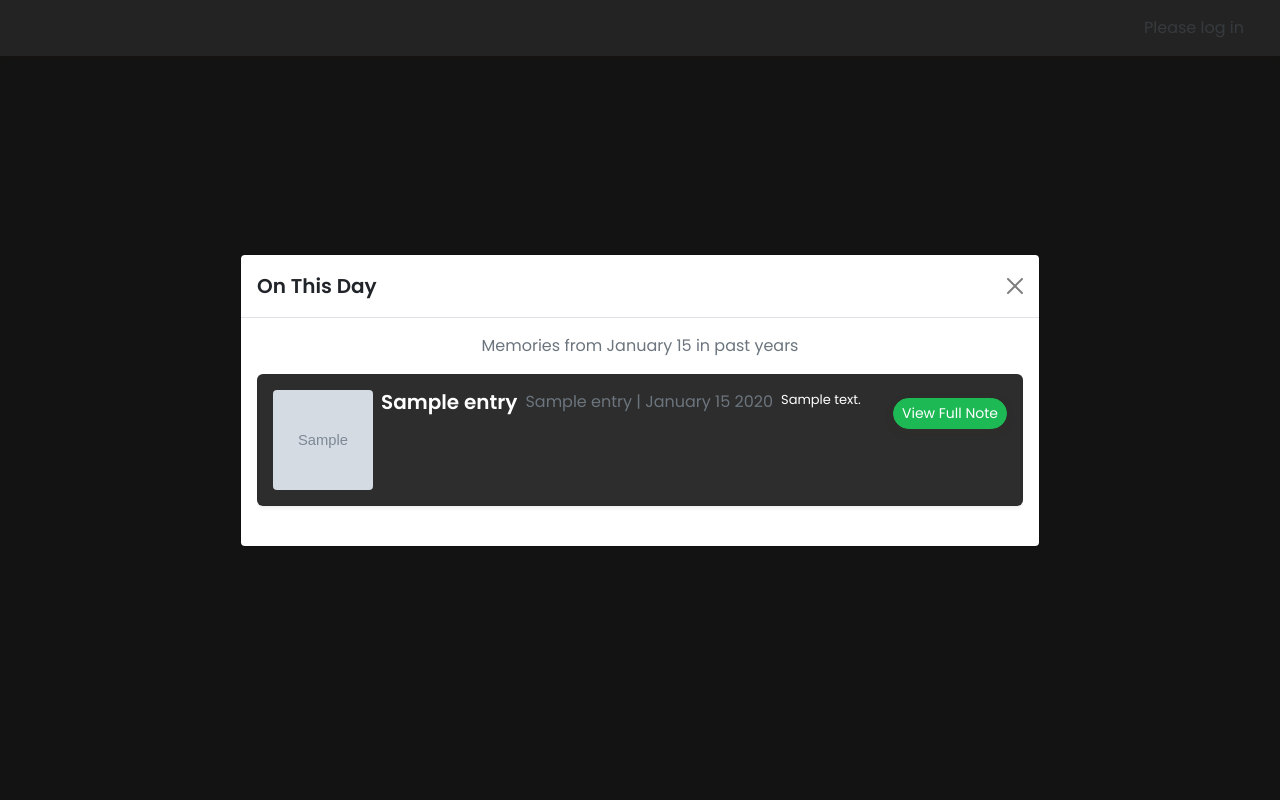
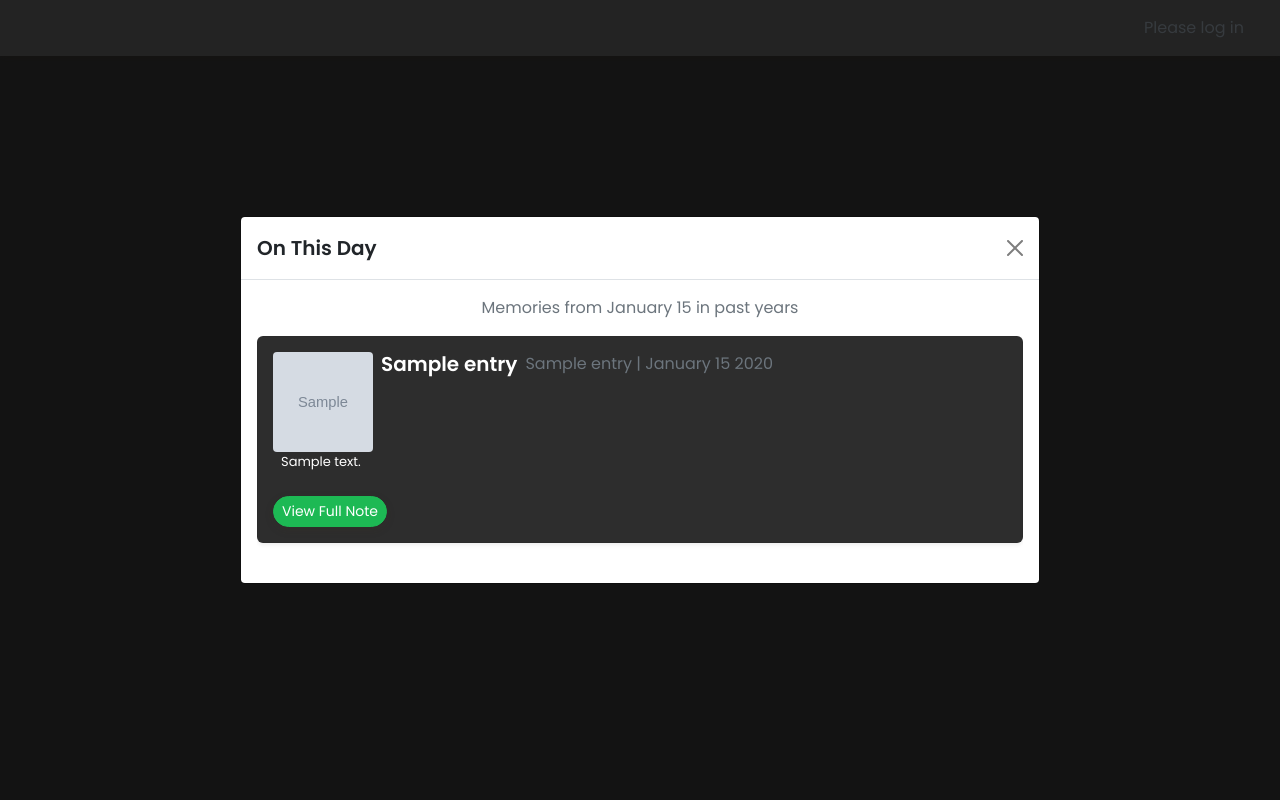
Before and after one commit to zakmuk00/Musical-Memories, a Flask app: template templates/on_this_day.html in a window 1280 px wide. Run offline with Flask 3, Linux system fonts and the light colour scheme; the template is opened without the code that fills it: most values are stand-ins (such as "Sample title", 1, 10 or a date in 2020); grey boxes marked "Sample" are stand-in pictures.

Commit message:
fixed carousel and cleaned ui.

```diff
--- a/templates/on_this_day.html
+++ b/templates/on_this_day.html
@@ -45,7 +45,6 @@
                                         {% endif %}
 
                                         {% if entry.artist_name and entry.date %}
-
                                         <div class="col-auto">
                                             <span class="text-muted">
                                             {{ entry.artist_name }} | {{ entry.date.strftime('%B %d %Y') }}
@@ -54,39 +53,38 @@
                                         {% endif %}
 
                                         {% if entry.journal_text %}
-
-                                        <div class="col text-wrap" style="font-size:small">
-                                            {{ entry.journal_text[:150] }}
+                                        <div class="row mb-2">
+                                            <div class="text-wrap" style="font-size:small">
+                                                {{ entry.journal_text[:150] }}{% if entry.journal_text | length > 150 %}...{% endif %}
+                                            </div>
                                         </div>
 
                                         {% endif %}
-                                        <div class="col-auto">
+                                        <div class="col-auto text-end">
                                             <a href="/note?date={{ entry.date }}"
                                             class="btn btn-sm btn-primary mt-2">
                                             View Full Note
                                             </a>
                                         </div>
-
-
-
                                     </div>
                                 </div>
-
                             </div>
-
                         </div>
                     {% endfor %}
                 </div>
                 {% if memories | length > 1 %}
-                <button class="carousel-control-prev" type="button" data-bs-target="#onThisDayCarousel" data-bs-slide="prev">
+                <div class="d-flex justify-content-between gap-2">
+                <button class="carousel-control-prev position-relative bg-dark" type="button" data-bs-target="#onThisDayCarousel" data-bs-slide="prev">
                     <span class="carousel-control-prev-icon" aria-hidden="true"></span>
                     <span class="visually-hidden">Previous</span>
                 </button>
 
-                <button class="carousel-control-next" type="button" data-bs-target="#onThisDayCarousel" data-bs-slide="next">
+                <button class="carousel-control-next position-relative bg-dark" type="button" data-bs-target="#onThisDayCarousel" data-bs-slide="next">
                     <span class="carousel-control-next-icon" aria-hidden="true"></span>
                     <span class="visually-hidden">Next</span>
                 </button>
+                </div>
+
                 {% endif %}
             </div>
 
```
